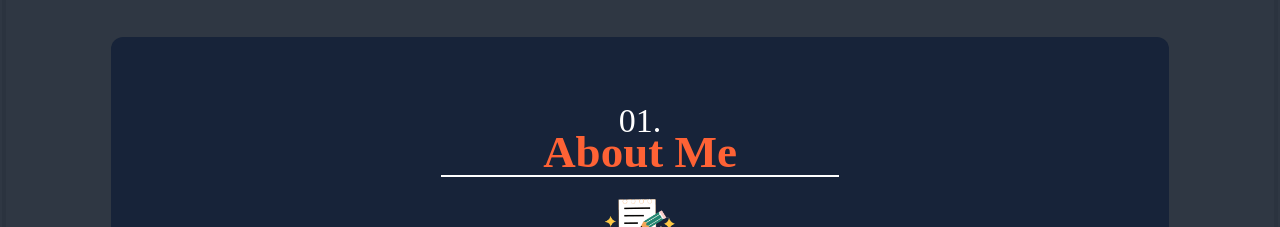
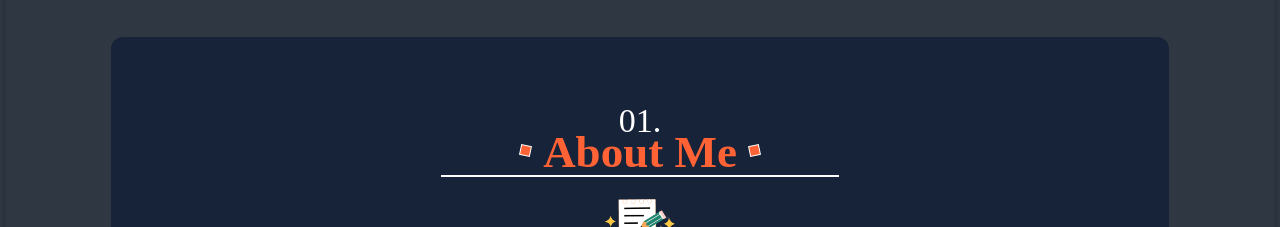
Before and after one commit to ankitsingh2105/Portfolio, a React (Create React App) app: page / in a window 1280 px wide. Shown: the part 800-1027 px from the top of the page. Built offline with nearby package versions, Linux system fonts and the light colour scheme; a web font is replaced by a local one.

Commit message:
added new css and resolved the errors

```diff
--- a/src/COMPONENTS/Newhome.jsx
+++ b/src/COMPONENTS/Newhome.jsx
@@ -55,7 +55,7 @@ export default function Newhome() {
     const [coloring, setcoloring] = useState({})
     const [reverse, setreverse] = useState({})
     const [borderblue, setborderblue] = useState({})
-    let colorOfText = "#fe6235";  //orange one
+    let colorOfText = "#FF3B3F";  //orange one
     const ChangeTheme = (colorOfText) => {
         setcoloring({
             color: 'black',
@@ -114,6 +114,9 @@ export default function Newhome() {
         })
         setbackgroundYellotoorange({
             background: colorOfText,
+        })
+        setborderblue({
+            borderColor: 'black'
         })
         setdaynight(false);
     }
@@ -332,9 +335,13 @@ export default function Newhome() {
                     <div className="info1 align2">
                         <br />
                         <div className="number1" style={whitetoblack}>01.</div>
-                        <h1 className="inner_heading" style={greetingstyle}>
-                            About Me
-                        </h1>
+                        <div className="align">
+                            <div className="round1"></div>
+                            <h1 className="inner_heading" style={greetingstyle}>
+                                About Me
+                            </h1>
+                            <div className="round2"></div>
+                        </div>
                         <hr style={backblacktowhite} className='line1' />
                         <img loading="lazy" style={{ "height": "70px" }} src={about1} alt="" />
                         <p className="info_para" style={whitetoblack}>
@@ -421,8 +428,12 @@ export default function Newhome() {
                 <div className="section" style={sectioncolor}>
                     <div className="info1 align2 " ><br />
                         <div className="number1" style={whitetoblack}>02.</div>
-                        <div className="inner_heading" style={greetingstyle}>
-                            Projects
+                        <div className="align">
+                            <div className="round1"></div>
+                            <div className="inner_heading" style={greetingstyle}>
+                                Projects
+                            </div>
+                            <div className="round2"></div>
                         </div>
                         <hr style={backblacktowhite} className='line1' />
                         <img loading="lazy" style={{ "height": "70px" }} src={bulb} alt="" />
@@ -785,8 +796,12 @@ export default function Newhome() {
                 <div className="section" style={sectioncolor}>
                     <div className="info2 align2">
                         <div className="number1" style={whitetoblack}>03.</div>
+                        <div className="align">
+                        <div className="round1"></div>
                         <div className="inner_heading" style={greetingstyle}>
                             Contact
+                        </div>
+                        <div className="round2"></div>
                         </div>
                         <hr style={backblacktowhite} className='line1' />
                         <img loading="lazy" style={{ "height": "70px" }} src={contacts} alt="" />
--- a/src/COMPONENTS/home.css
+++ b/src/COMPONENTS/home.css
@@ -346,7 +346,7 @@ h1 {
 }
 
 .line1 {
-    width: 40%;
+    width: 60%;
     height: 0px;
     border: .2px solid rgb(0, 0, 0);
     margin-top: 11px;
@@ -598,15 +598,55 @@ a {
     }
 }
 
-/* .label:after{
-    content:'ADD';
-}
-.label:hover:after{
-    content:'NEW';
-} */
 .fa-down {
     color: #64ffda;
 }
+
+.round1{
+    width: 9px;
+    height:9px;
+    border: 1px solid white;
+    border-radius: 0px;
+    margin: 0px 12px;
+    transition: all ease-in-out;
+    animation-name: roundAndround1;
+    animation-duration: .6s;
+    animation-timing-function: linear;
+    animation-iteration-count: infinite;
+    background-color: #fe6235;
+}
+.round2{
+    width: 9px;
+    height:9px;
+    border: 1px solid white;
+    border-radius: 0px;
+    margin: 0px 12px;
+    transition: all ease-in-out;
+    animation-name: roundAndround2;
+    animation-duration: .6s;
+    animation-timing-function: linear;
+    animation-iteration-count: infinite;
+    background-color: #fe6235;
+}
+
+@keyframes roundAndround1 {
+    0% {
+      transform: rotate(0deg);
+    }
+    100% {
+      transform: rotate(360deg);
+    }
+  }
+
+@keyframes roundAndround2 {
+    0% {
+        transform: rotate(0deg);
+      }
+      100% {
+        transform: rotate(-360deg);
+      }
+}
+
 
 .alignvideo {
     display: flex;
@@ -703,7 +743,6 @@ li {
 }
 
 .logotext:hover {
-    color: #fe6235;
     rotate: 360deg;
 }
 
@@ -732,6 +771,9 @@ li {
         left: 0%;
         right: 0%;
         z-index: 2312312312;
+    }
+    .line1{
+        width: 40%;
     }
 
     .section {
```
